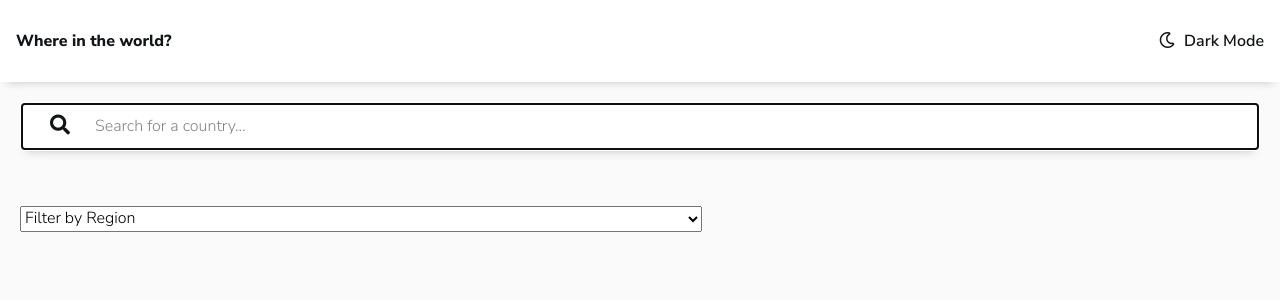
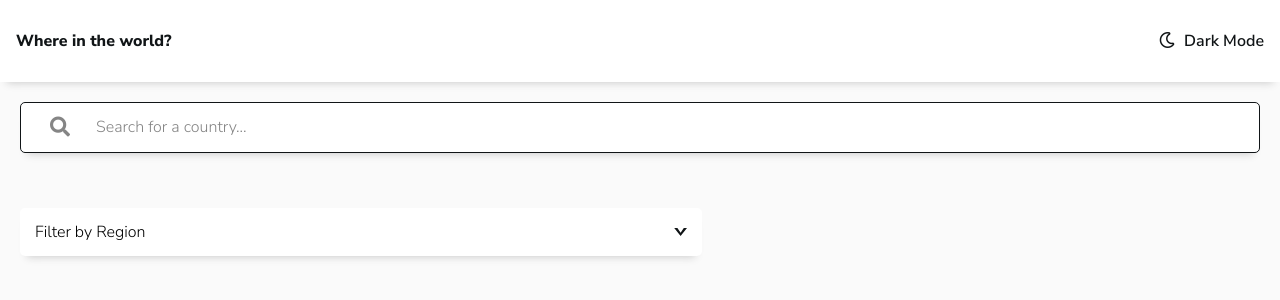
Before and after one commit to martinelias1312/rest-countries-api, an Angular app in the folder rest-countries-api/: page / in a window 1280 px wide. Shown: the top 300 px of the page. Built offline with nearby package versions, Linux system fonts and the light colour scheme.

Commit message:
develop: Updated main styles

```diff
--- a/rest-countries-api/src/assets/styles/styles.scss
+++ b/rest-countries-api/src/assets/styles/styles.scss
@@ -5,25 +5,57 @@ body {
   color: var(--text-color);
   background-color: var(--bkg-color);
 
-  input, nav {
+  input, nav, .select {
     border: none;
     background-color: var(--el-color);
     box-shadow: 0 8px 8px -7px #ccc;
   }
 
-  input::placeholder {
-    color: var(--input-color);
+  .select::after {
+    background-color: var(--text-color);
   }
 
-  input {
+  .fa-search, input::placeholder {
+    color: var(--input-color);
+    opacity: 1;
+  }
+
+  input, .select {
+    font-weight: 300;
     border-radius: 5px;
   }
 
+  #search-input {
+    border: 1px solid var(--bkg-color);
+
+    &:focus {
+      outline: none;
+      border: 1px solid var(--text-color);
+    }
+  }
+
   &.dark-theme {
-    input, nav {
+    input, nav, .select, select {
       background-color: var(--el-dark-color);
-      color: var(---text-dark-color);
+      color: var(--text-dark-color);
       box-shadow: 0 8px 8px -8px #1e1e1e;
+    }
+
+    .select::after {
+      background-color: var(--text-dark-color);
+    }
+
+    .fa-search, input::placeholder {
+      color: var(--text-dark-color);
+    }
+
+    #search-input {
+      border: 1px solid var(--bkg-dark-color);
+
+      &:focus {
+        outline: none;
+        border: 1px solid var(--text-dark-color);
+      }
     }
 
     color: var(--text-dark-color);
@@ -39,3 +71,23 @@ ul {
     list-style: none;
   }
 }
+
+select {
+  // A reset of styles, including removing the default dropdown arrow
+  appearance: none;
+  // Additional resets for further consistency
+  background-color: transparent;
+  border: none;
+  padding: 15px 30px 15px 15px;
+  margin: 0;
+  width: 100%;
+  font-family: inherit;
+  font-size: inherit;
+  cursor: inherit;
+  line-height: inherit;
+  outline: none;
+
+  &::-ms-expand {
+    display: none;
+  }
+}
```
Also changed, not shown: rest-countries-api/src/assets/styles/css/normalize.css.
